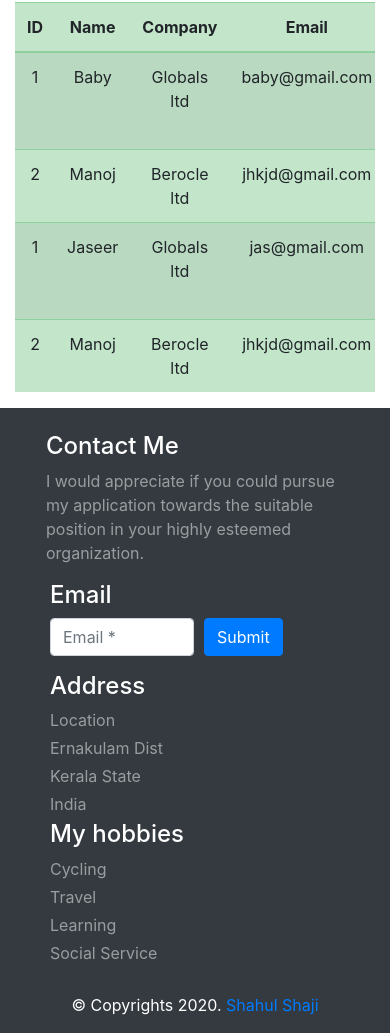
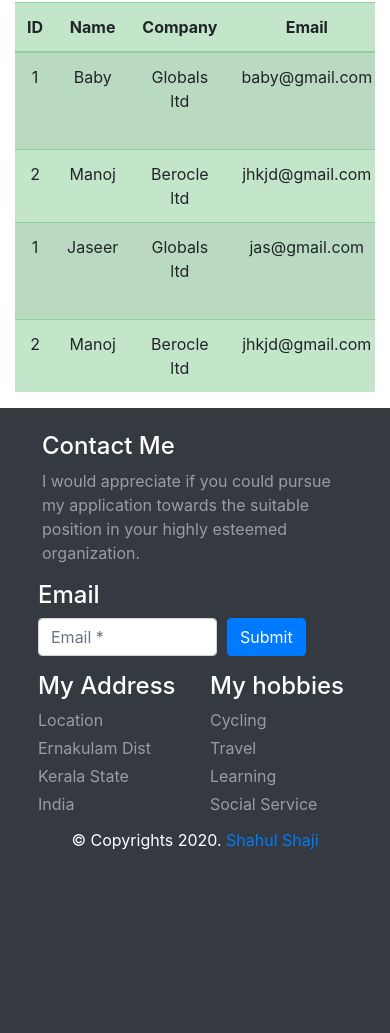
Before and after one commit to shahulshaji96/shahul.github.io, a PHP site: page /index.php in a window 390 px wide. Shown: the part 132-1165 px from the top of the page. After the commit the page ends 982 px from the top, so only its background shows below. Run offline with PHP 8.4, Linux system fonts and the light colour scheme; data that the repository does not hold is empty.

Commit message:
responsive

```diff
--- a/footer.php
+++ b/footer.php
@@ -3,25 +3,25 @@
 <!-- start #footer -->
 <footer  id="footer" class="bg-dark text-white ">
      <div class="container mb-2 " >
-        <div class="row mx-3 mt-2 py-3 ">
-            <div class="col-lg-3 col-auto">
+        <div class="row mx-2 mt-2 pt-3 ">
+            <div class="col-lg-3 col-sm-12 col-auto mx-1">
                 <h4 class="font-rubik font-size-20">Contact Me</h4>
                 <p class="font-size-14 font-rale text-white-50">I would appreciate if you could pursue my application
 					 towards the suitable position in your highly esteemed organization. </p>
             </div>
-            <div class="col-lg-4 col-sm-auto  col-12 mb-2 mx-1">
+            <div class="col-lg-4 col-md-auto  col-sm-12  col-12 mb-2">
                 <h4 class="font-rubik font-size-20">Email</h4>
                 <form class="form-row ">
-                    <div class="col">
+                    <div class="col-7">
                         <input type="text" class="form-control" placeholder="Email *">
                     </div>
-                    <div class="col">
+                    <div class="col-3">
                         <button type="submit" class="btn btn-primary mb-2">Submit</button>
                     </div>
                 </form>
             </div>
-            <div class="col-lg-2 col-sm-auto col-6 mx-1">
-                <h4 class="font-rubik font-size-20">Address</h4>
+            <div class="col-lg-2 col-md-auto col-sm-4 col-6 ">
+                <h4 class="font-rubik font-size-20">My Address</h4>
                 <div class="d-flex flex-column flex-wrap">
                     <a href="#" class="font-rale font-size-14 text-white-50 pb-1">Location</a>
                     <a href="#" class="font-rale font-size-14 text-white-50 pb-1">Ernakulam Dist</a>
@@ -29,7 +29,7 @@
                     <a href="#" class="font-rale font-size-14 text-white-50 pb-1">India</a>
                 </div>
             </div>
-            <div class="col-lg-2 col-sm-auto col-6 mx-1">
+            <div class="col-lg-2  col-sm-4 col-auto">
                 <h4 class="font-rubik font-size-20">My hobbies</h4>
                 <div class="d-flex flex-column flex-wrap">
                     <a href="#" class="font-rale font-size-14 text-white-50 pb-1">Cycling</a>
```
